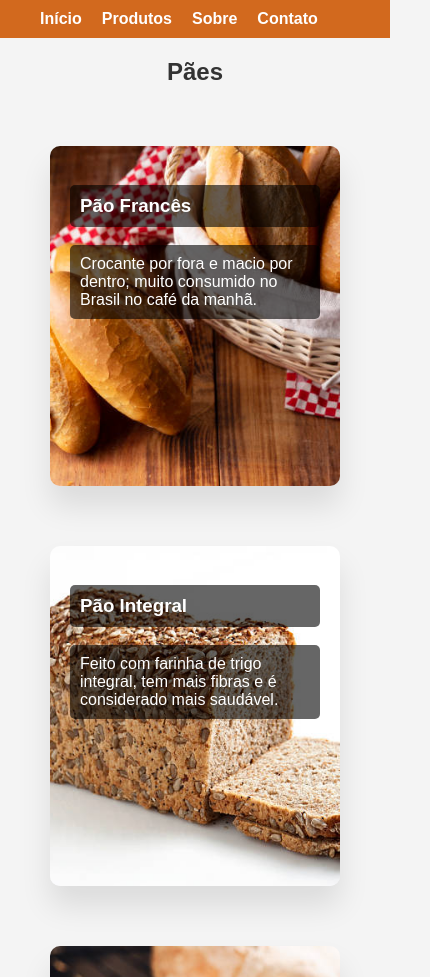
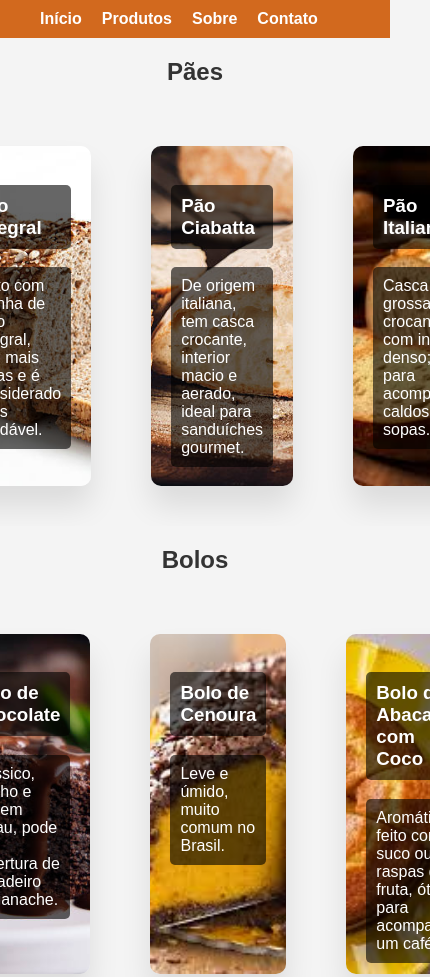
Before and after one commit to WesleiAnd/Site-comercial, a plain HTML site: page pages/produtos.html in a window 390 px wide. Shown: the top 977 px of the page, 430 px wide, since content can reach past the window. Drawn offline with Linux system fonts and the light colour scheme.

Commit message:
Atualização Responsividade

```diff
--- a/css/style.css
+++ b/css/style.css
@@ -729,7 +729,11 @@ body {
   display: flex;                               /* Layout flexível */
   justify-content: center;                    /* Centraliza horizontalmente */
   align-items: flex-start;                    /* Alinha itens no topo */
-  flex-wrap: wrap;                            /* Permite quebrar linha */
+  /*flex-wrap: wrap;                            /* Permite quebrar linha */
   gap: 20px;                                   /* Espaço entre os itens */
   padding: 20px;                               /* Espaçamento interno */
+  flex-wrap: nowrap; /* Impede quebra de linha */
+  overflow-x: auto;   /* Permite rolar horizontalmente */
+  width: 20%; /* 5 itens em 100% da largura */
+  min-width: 100%; /* previne que fiquem minúsculos */
 }
```
